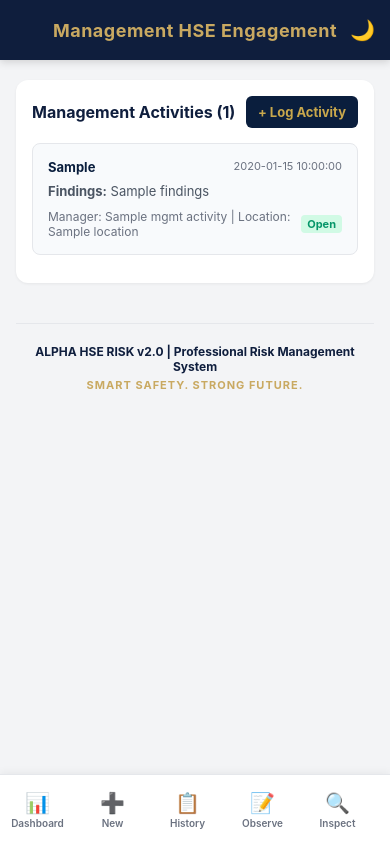
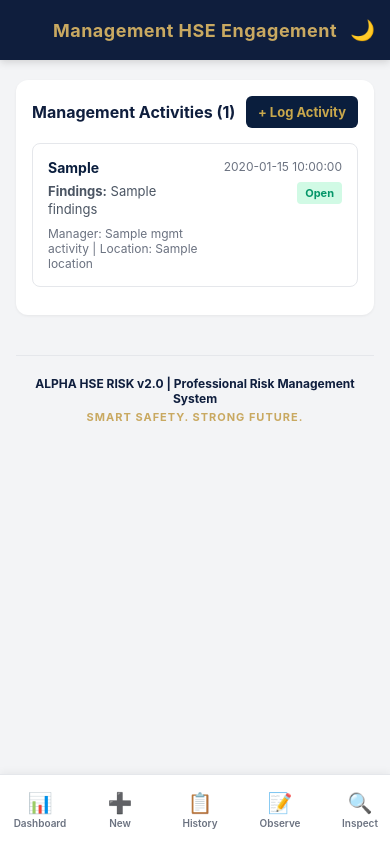
Before and after one commit to Iniobongcodex2/alpha-hse-risk-web, a Flask app: page /management-engagement in a window 390 px wide. Run offline with Flask 3, Linux system fonts and the light colour scheme; the visitor is signed in with stand-in values (Sample User, id 1); a database or web service that is not in the repository returns one stand-in record (values such as "Sample title"); some libraries are stand-ins or nearby versions.

Commit message:
UI Fix: Final responsive desktop layout for KPIs and Management pages

```diff
--- a/app.py
+++ b/app.py
@@ -462,10 +462,12 @@ def dashboard():
         "total_assessments": 0,
         "total_hazards": 0,
         "high_critical": 0,
-        "total_observations": 0,  # <--- NEW
-        "open_actions": 0,        # <--- NEW
-        "overdue_actions": 0,     # <--- NEW
-        "mgmt_activities": 0,     # <--- NEW
+        "total_observations": 0,
+        "open_actions": 0,
+        "overdue_actions": 0,
+        "mgmt_activities": 0,
+        "total_inspections": 0, # <--- NEW
+        "total_incidents": 0,   # <--- NEW
         "recent": []
     }
     role_name = "Unknown"
@@ -502,19 +504,26 @@ def dashboard():
             cursor.execute("SELECT h.category, COUNT(*) as count FROM hazards h JOIN assessments a ON h.assessment_id = a.id WHERE a.organization = %s GROUP BY h.category ORDER BY count DESC LIMIT 5", (user_org,))
             top_categories = [dict(row) for row in cursor.fetchall()]
 
-            # --- NEW KPI QUERIES (POSTGRES) ---
+            # --- KPI QUERIES (POSTGRES) ---
             cursor.execute("SELECT COUNT(*) AS c FROM observations WHERE organization = %s", (user_org,))
             stats["total_observations"] = cursor.fetchone()["c"]
 
-            cursor.execute("SELECT COUNT(*) AS c FROM corrective_actions WHERE organization = %s AND status = 'Open'", (user_org,))
+            cursor.execute("SELECT COUNT(*) AS c FROM corrective_actions WHERE organization = %s AND status IN ('Open', 'In Progress')", (user_org,))
             stats["open_actions"] = cursor.fetchone()["c"]
 
             today_date = datetime.datetime.now().strftime("%Y-%m-%d")
-            cursor.execute("SELECT COUNT(*) AS c FROM corrective_actions WHERE organization = %s AND status = 'Open' AND due_date < %s", (user_org, today_date))
+            cursor.execute("SELECT COUNT(*) AS c FROM corrective_actions WHERE organization = %s AND status IN ('Open', 'In Progress') AND due_date < %s", (user_org, today_date))
             stats["overdue_actions"] = cursor.fetchone()["c"]
 
             cursor.execute("SELECT COUNT(*) AS c FROM mgmt_activities WHERE organization = %s", (user_org,))
             stats["mgmt_activities"] = cursor.fetchone()["c"]
+
+            # --- NEW: Inspections & Incidents ---
+            cursor.execute("SELECT COUNT(*) AS c FROM inspections WHERE organization = %s", (user_org,))
+            stats["total_inspections"] = cursor.fetchone()["c"]
+
+            cursor.execute("SELECT COUNT(*) AS c FROM incidents WHERE organization = %s", (user_org,))
+            stats["total_incidents"] = cursor.fetchone()["c"]
 
         else:
             role_row = conn.execute("SELECT name FROM roles WHERE id = ?", (session.get("role_id"),)).fetchone()
@@ -535,13 +544,17 @@ def dashboard():
             cat_rows = conn.execute("SELECT h.category, COUNT(*) as count FROM hazards h JOIN assessments a ON h.assessment_id = a.id WHERE a.organization = ? GROUP BY h.category ORDER BY count DESC LIMIT 5", (user_org,)).fetchall()
             top_categories = [dict(r) for r in cat_rows]
 
-            # --- NEW KPI QUERIES (SQLITE) ---
+            # --- KPI QUERIES (SQLITE) ---
             stats["total_observations"] = conn.execute("SELECT COUNT(*) AS c FROM observations WHERE organization = ?", (user_org,)).fetchone()["c"]
-            stats["open_actions"] = conn.execute("SELECT COUNT(*) AS c FROM corrective_actions WHERE organization = ? AND status = 'Open'", (user_org,)).fetchone()["c"]
+            stats["open_actions"] = conn.execute("SELECT COUNT(*) AS c FROM corrective_actions WHERE organization = ? AND status IN ('Open', 'In Progress')", (user_org,)).fetchone()["c"]
 
             today_date = datetime.datetime.now().strftime("%Y-%m-%d")
-            stats["overdue_actions"] = conn.execute("SELECT COUNT(*) AS c FROM corrective_actions WHERE organization = ? AND status = 'Open' AND due_date < ?", (user_org, today_date)).fetchone()["c"]
+            stats["overdue_actions"] = conn.execute("SELECT COUNT(*) AS c FROM corrective_actions WHERE organization = ? AND status IN ('Open', 'In Progress') AND due_date < ?", (user_org, today_date)).fetchone()["c"]
             stats["mgmt_activities"] = conn.execute("SELECT COUNT(*) AS c FROM mgmt_activities WHERE organization = ?", (user_org,)).fetchone()["c"]
+
+            # --- NEW: Inspections & Incidents ---
+            stats["total_inspections"] = conn.execute("SELECT COUNT(*) AS c FROM inspections WHERE organization = ?", (user_org,)).fetchone()["c"]
+            stats["total_incidents"] = conn.execute("SELECT COUNT(*) AS c FROM incidents WHERE organization = ?", (user_org,)).fetchone()["c"]
 
         conn.close()
     except Exception as e:
@@ -558,7 +571,6 @@ def dashboard():
         risk_dist=risk_dist,
         top_categories=top_categories
     )
-
 @app.route("/dashboard/report")
 def management_report():
     if "username" not in session:
--- a/templates/base.html
+++ b/templates/base.html
@@ -124,7 +124,7 @@
         }
 
         .app-nav a {
-            flex: 0 0 75px;
+            flex: 0 0 80px; /* INCREASED WIDTH SLIGHTLY for "Management" text */
             display: flex;
             flex-direction: column;
             align-items: center;
@@ -249,7 +249,7 @@
         {% if session.get('role_id') in (2, 3, 4) %}
         <a href="/management-engagement" class="{% if active == 'management' %}active{% endif %}">
             <span class="nav-icon">👔</span>
-            <span>Mgmt</span>
+            <span>Management</span>
         </a>
         {% endif %}
 
--- a/templates/management_engagement.html
+++ b/templates/management_engagement.html
@@ -5,24 +5,35 @@
 {% block content %}
 
 <div class="card">
-    <div style="display:flex; justify-content:space-between; align-items:center; margin-bottom:15px;">
-        <h2 style="font-size:16px; color:#0F1E3D;">Management Activities ({{ activities|length }})</h2>
+    <div style="display:flex; justify-content:space-between; align-items:center; margin-bottom:15px; flex-wrap: wrap; gap: 10px;">
+        <h2 style="font-size:16px; color:#0F1E3D; margin: 0;">Management Activities ({{ activities|length }})</h2>
         <a href="/log-activity" style="background:#0A1E3D; color:#C9A84C; text-decoration:none; padding:8px 12px; border-radius:6px; font-weight:bold; font-size:13px;">+ Log Activity</a>
     </div>
 
     {% for act in activities %}
-    <div style="border: 1px solid #E5E7EB; border-radius: 8px; padding: 15px; margin-bottom: 12px; background: #F8FAFC;">
-        <div style="display:flex; justify-content:space-between; margin-bottom: 8px;">
-            <span style="font-weight:bold; color:#0A1E3D; font-size:13px;">{{ act.activity_type }}</span>
-            <span style="font-size:11px; color:#6B7280;">{{ act.activity_date }}</span>
+    <div style="border: 1px solid #E5E7EB; border-radius: 8px; padding: 15px; margin-bottom: 12px; background: #FFFFFF; display: grid; grid-template-columns: 1fr auto; gap: 15px; align-items: start;">
+
+        <!-- Left Side: Details -->
+        <div>
+            <h3 style="font-size: 14px; color: #0A1E3D; margin-bottom: 6px; font-weight: bold;">
+                {{ act.activity_type }}
+            </h3>
+            <p style="font-size: 13px; color: #4B5563; margin-bottom: 8px; line-height: 1.4;">
+                <strong>Findings:</strong> {{ act.findings }}
+            </p>
+            <p style="font-size: 12px; color: #6B7280; margin: 0;">
+                Manager: {{ act.manager_name }} | Location: {{ act.location }}
+            </p>
         </div>
 
-        <p style="font-size: 13px; color: #4B5563; margin-bottom: 10px;"><strong>Findings:</strong> {{ act.findings }}</p>
+        <!-- Right Side: Date & Status -->
+        <div style="text-align: right; display: flex; flex-direction: column; align-items: flex-end; gap: 8px;">
+            <span style="font-size: 12px; color: #6B7280;">{{ act.activity_date }}</span>
+            <span style="font-size: 11px; background: #D1FAE5; color: #059669; padding: 4px 8px; border-radius: 4px; font-weight: bold;">
+                {{ act.status }}
+            </span>
+        </div>
 
-        <div style="display:flex; justify-content:space-between; align-items:center;">
-            <span style="font-size:12px; color:#6B7280;">Manager: {{ act.manager_name }} | Location: {{ act.location }}</span>
-            <span style="font-size:11px; background:#D1FAE5; color:#059669; padding:2px 6px; border-radius:4px; font-weight:bold;">{{ act.status }}</span>
-        </div>
     </div>
     {% else %}
     <div style="text-align: center; padding: 20px; color: #6B7280; font-size: 14px;">
```
